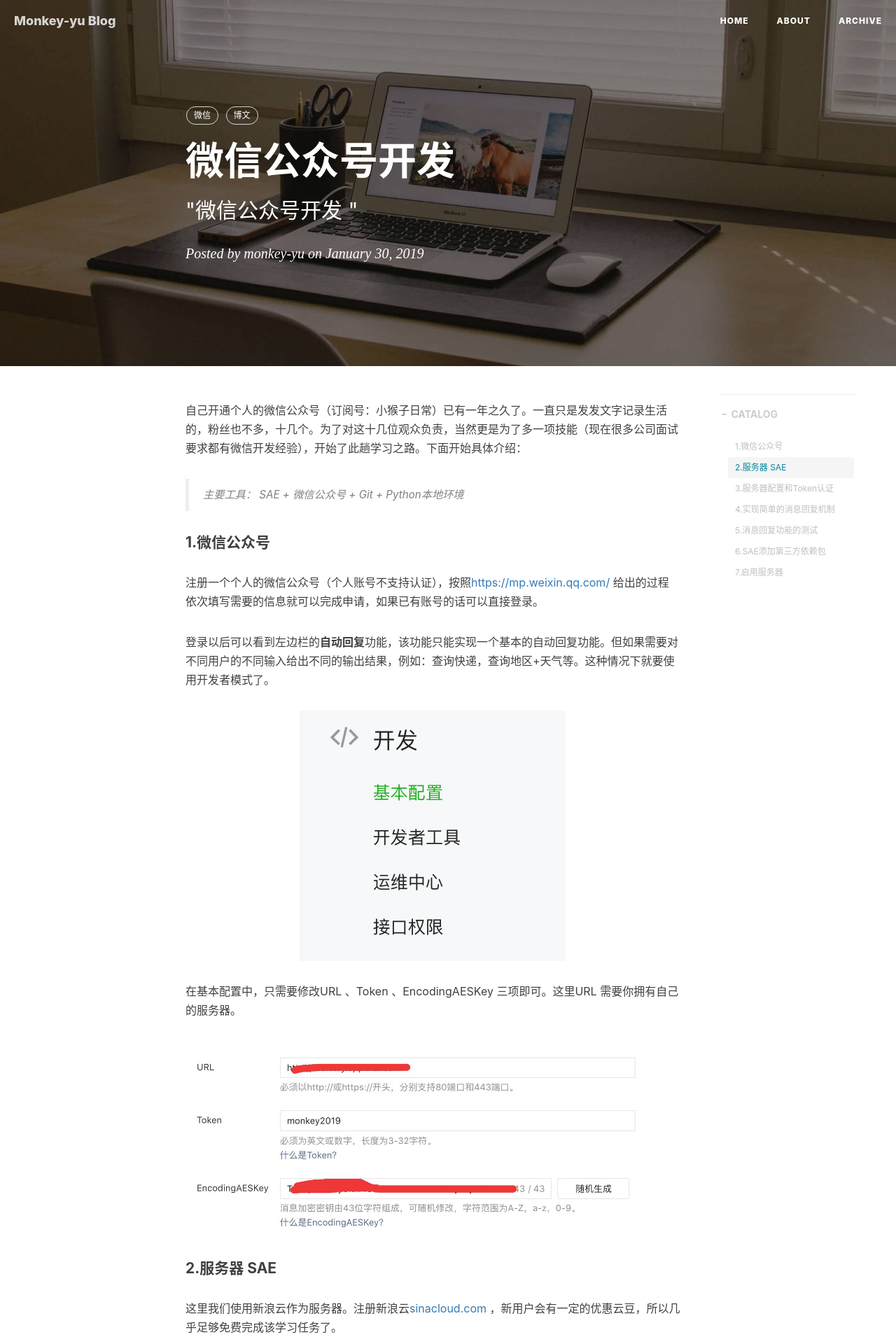
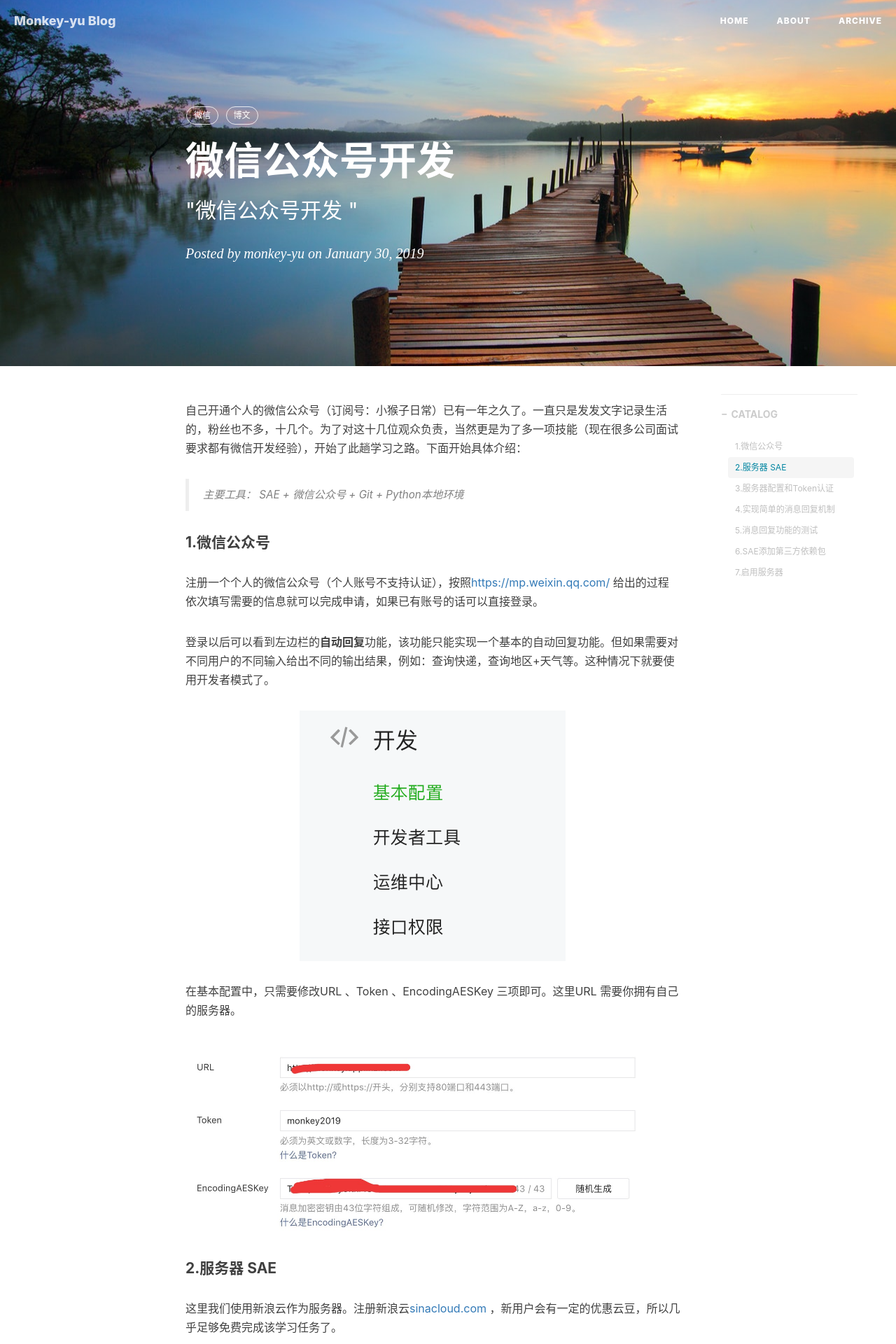
Before and after one commit to monkey-yu/monkey-yu.github.io, a Jekyll site: the page built from _posts/2019-01-30-wechat-app.md, in a window 1280 px wide. Shown: the top 1920 px of the page at 70% size. Built offline with Jekyll 4.4.1, drawn with Linux system fonts in a browser that asks for light colours; nearby versions of some CDN libraries; comment, search, counter and statistics services are not loaded.

Commit message:
替换背景图

```diff
--- a/_posts/2019-01-30-wechat-app.md
+++ b/_posts/2019-01-30-wechat-app.md
@@ -4,7 +4,7 @@
 subtitle:   " \"微信公众号开发 \""
 date:       2019-01-30 16:00:00
 author:     "monkey-yu"
-header-img: "img/post-bg-mac.jpg"
+header-img: "img/post-bg-bridge.jpeg"
 catalog: true
 tags:
     - 微信
```
Also changed, not shown: img/post-bg-bridge.jpeg (added).
